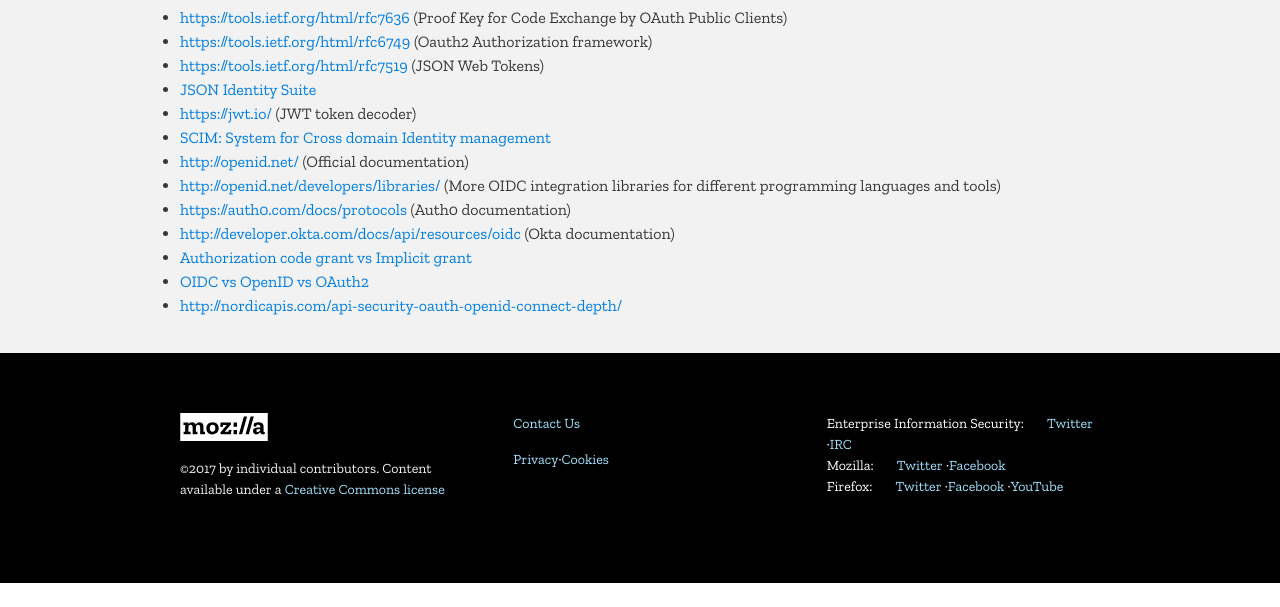
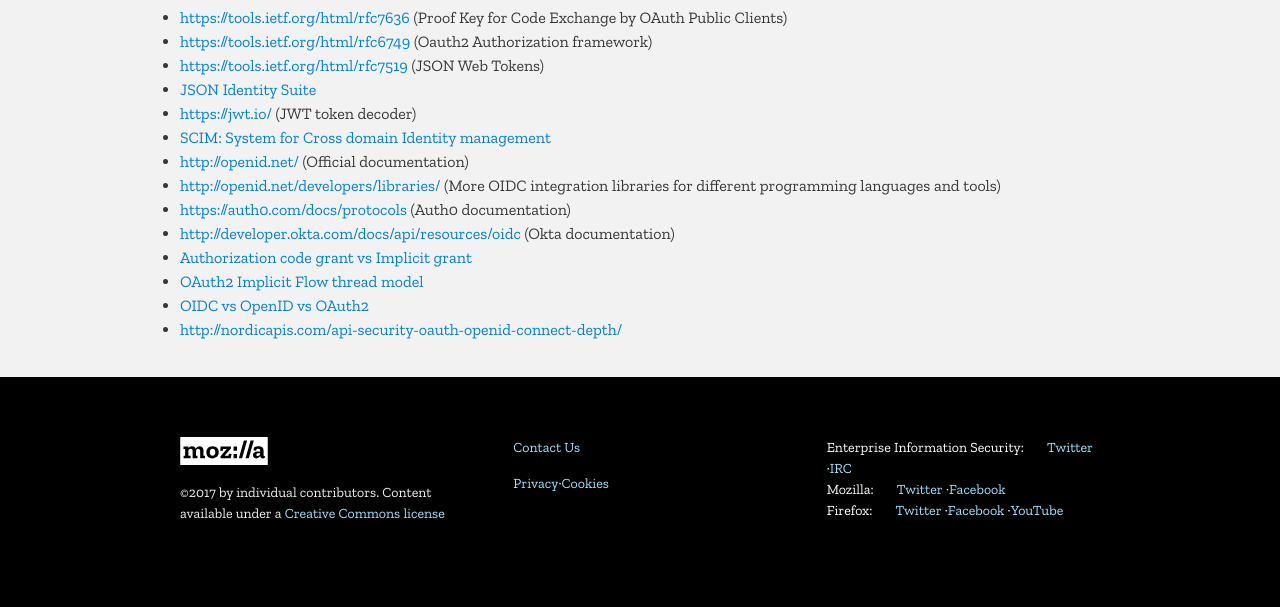
Before and after one commit to mozilla/infosec.mozilla.org, a Jekyll site: the page built from docs/guidelines/openid_connect.md, in a window 1280 px wide and 900 px high, scrolled down 4644 px, cut to the strip 293-900 px from the top of the window. Built offline with Jekyll 4.4.1, drawn with Linux system fonts in a browser that asks for light colours; the repository's description, which GitHub fills in, is left out; before the commit the page ends 5520 px from its top, so only the background shows below that.

Commit message:
Add link to OAuth2 RFC for the Implicitf low threat model

```diff
--- a/docs/guidelines/openid_connect.md
+++ b/docs/guidelines/openid_connect.md
@@ -106,5 +106,6 @@ Avoid using or storing refresh tokens. This is especially important for relying
 -   <https://auth0.com/docs/protocols> (Auth0 documentation)
 -   <http://developer.okta.com/docs/api/resources/oidc> (Okta documentation)
 -   [Authorization code grant vs Implicit grant](http://stackoverflow.com/questions/7522831/what-is-the-purpose-of-the-implicit-grant-authorization-type-in-oauth-2)
+-   [OAuth2 Implicit Flow thread model](https://tools.ietf.org/html/rfc6819#section-4.4.2.1)
 -   [OIDC vs OpenID vs OAuth2](http://security.stackexchange.com/questions/44611/difference-between-oauth-openid-and-openid-connect-in-very-simple-term)
 -   <http://nordicapis.com/api-security-oauth-openid-connect-depth/>
```
